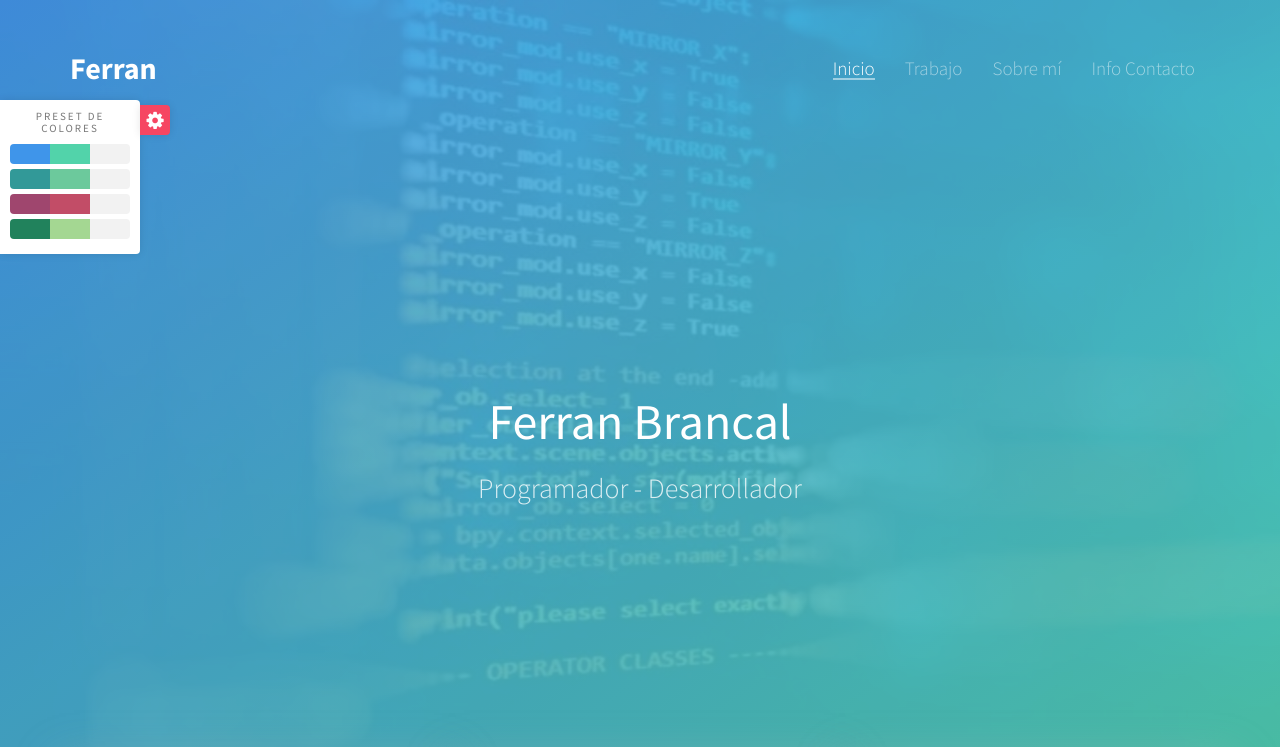
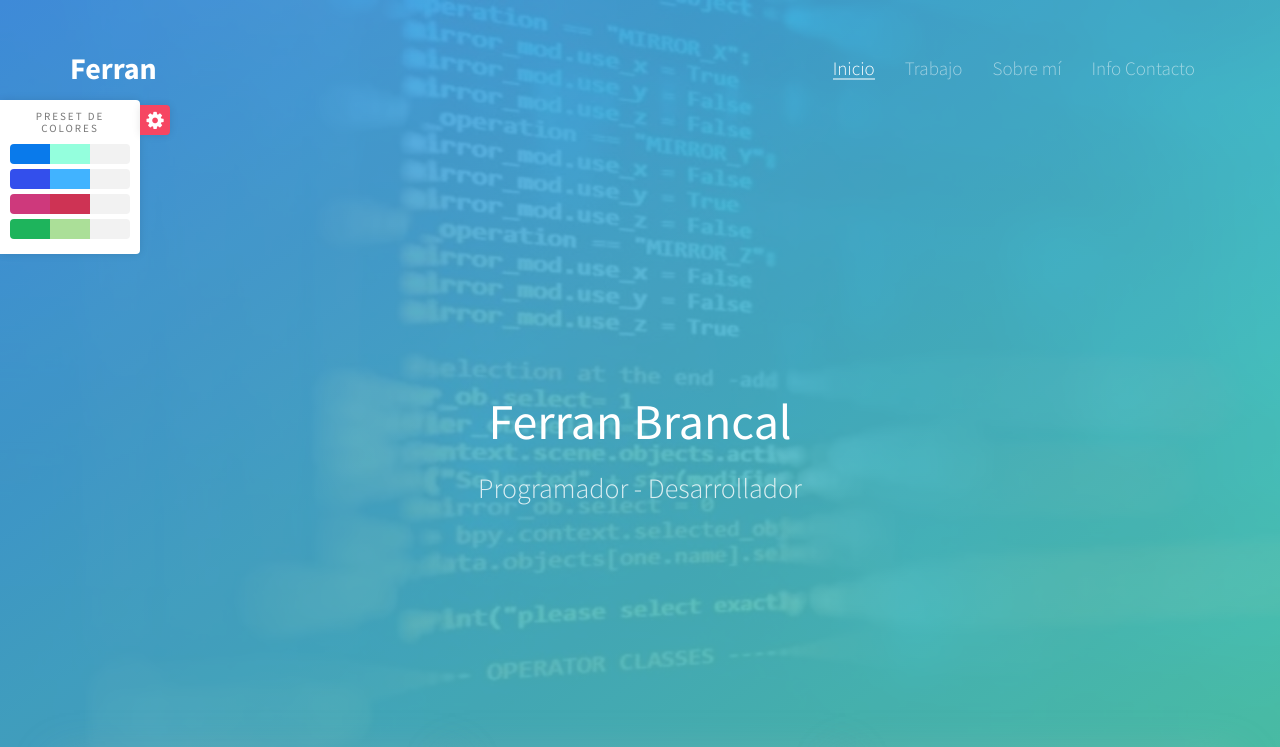
Before and after one commit to Ferri-dev/ferri.dev, a plain HTML site: page index.html in a window 1280 px wide. Shown: the top 747 px of the page. Drawn offline with Linux system fonts and the light colour scheme; some packages are replaced by stand-ins of ours; no server answers; files whose address does not match are found by name.

Commit message:
Add files via upload

```diff
--- a/index.html
+++ b/index.html
@@ -273,7 +273,7 @@
 					<h2 class="to-animate">Trabajos</h2>
 					<div class="row">
 						<div class="col-md-8 col-md-offset-2 subtext to-animate">
-							<h3>En esta sección podrás encontrar algunos de mis trabajos realizados.</h3>
+							<h3>En esta sección podrás apreciar mis trabajos concluidos actualmente.</h3>
 						</div>
 					</div>
 				</div>
@@ -428,29 +428,29 @@
 		<ul>
 			<li>
 				<a href="javascript: void(0);" data-theme="style">
-					<span style="background: #3f95ea;"></span>
-					<span style="background: #52d3aa;"></span>
+					<span style="background: #097aeb;"></span>
+					<span style="background: #94ffdd;"></span>
 					<span style="background: #f2f2f2;"></span>
 				</a>
 			</li>
 			<li>
 				<a href="javascript: void(0);" data-theme="style2">
-					<span style="background: #329998;"></span>
-					<span style="background: #6cc99c;"></span>
+					<span style="background: #334fec;"></span>
+					<span style="background: #41b3ff;"></span>
 					<span style="background: #f2f2f2;"></span>
 				</a>
 			</li>
 			<li>
 				<a href="javascript: void(0);" data-theme="style3">
-					<span style="background: #9f466e;"></span>
-					<span style="background: #c24d67;"></span>
+					<span style="background: #ce397c;"></span>
+					<span style="background: #ce3354;"></span>
 					<span style="background: #f2f2f2;"></span>
 				</a>
 			</li>
 			<li>
 				<a href="javascript: void(0);" data-theme="style4">
-					<span style="background: #21825C;"></span>
-					<span style="background: #A4D792;"></span>
+					<span style="background: #1eb45c;"></span>
+					<span style="background: #abdf98;"></span>
 					<span style="background: #f2f2f2;"></span>
 				</a>
 			</li>
```
